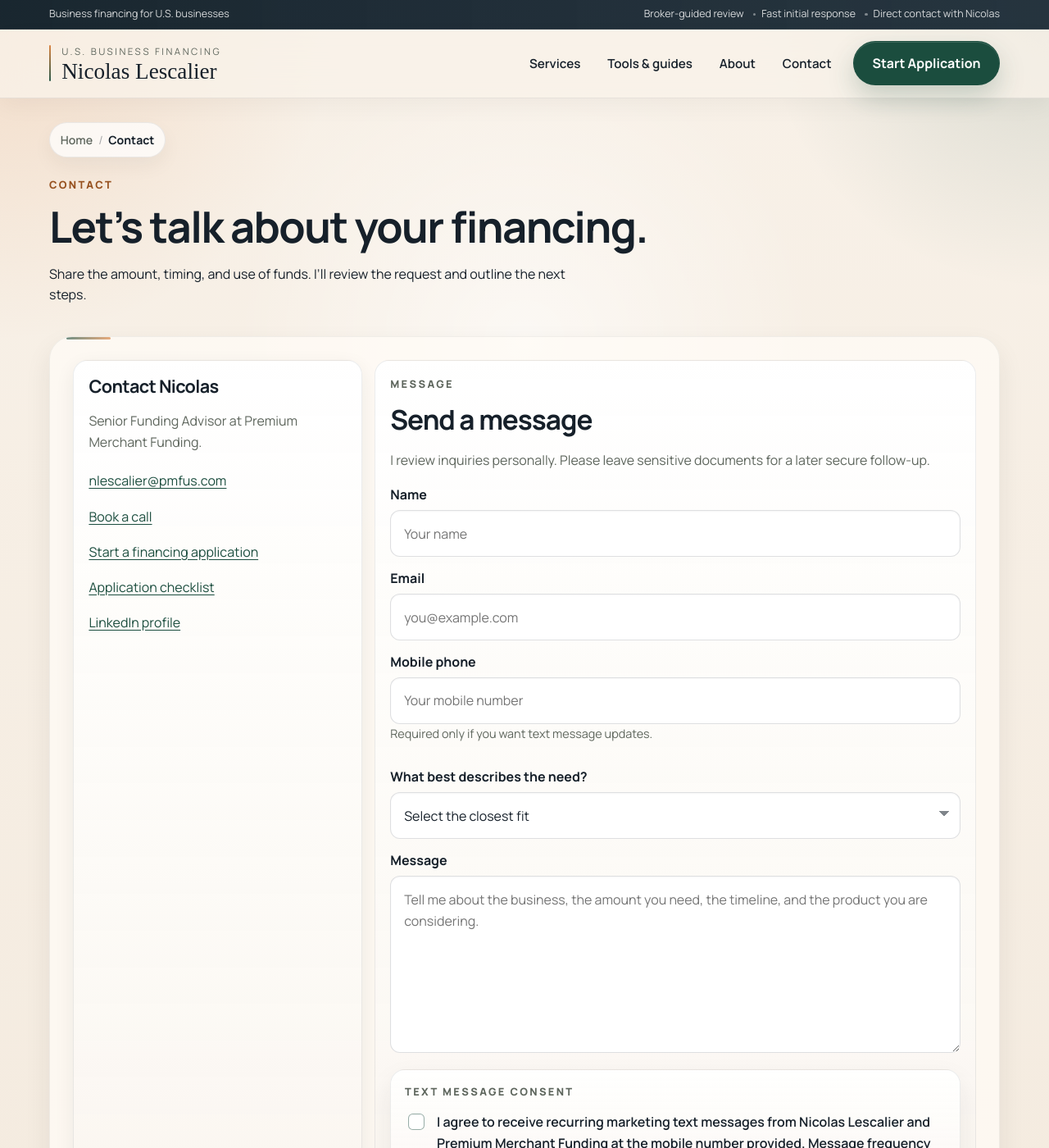
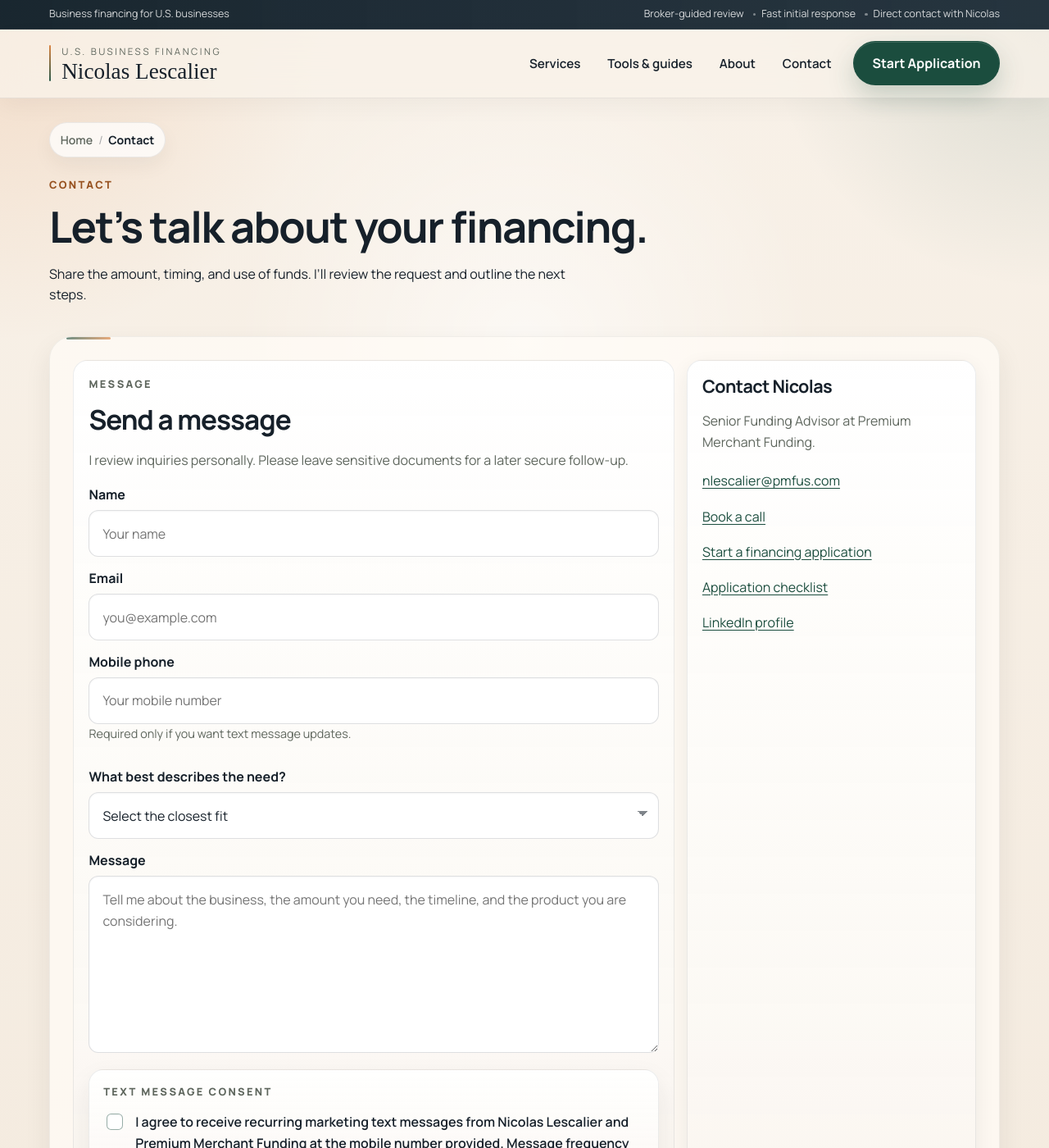
Before and after one commit to lescalier93/nicolaslescalier, a Jekyll site: the page built from contact.md, in a window 1280 px wide and 1400 px high. Shown: the whole window at 82% size. Built offline with Jekyll 4.4.1, drawn with Linux system fonts in a browser that asks for light colours; some web fonts are replaced.

Commit message:
Keep contact form reading and keyboard order consistent with the layout

```diff
--- a/assets/css/style.css
+++ b/assets/css/style.css
@@ -1803,7 +1803,7 @@ textarea:focus-visible { outline-color: var(--brand); }
 .topbar__copy, .topbar__meta { font-size: 0.78rem; }
 .site-nav a { padding: 0.55rem 0.65rem; }
 .button { min-height: 44px; text-align: center; line-height: 1.35; }
-.contact-layout { grid-template-columns: minmax(230px, 0.65fr) minmax(0, 1.35fr); }
+.contact-layout { grid-template-columns: minmax(0, 1.35fr) minmax(230px, 0.65fr); }
 .contact-layout .contact-card { align-self: start; }
 .contact-layout .contact-card h2 { font-size: 1.35rem; }
 .contact-layout .contact-form { box-shadow: none; }
--- a/contact.md
+++ b/contact.md
@@ -13,11 +13,7 @@ breadcrumb_title: Contact
   <p>Share the amount, timing, and use of funds. I’ll review the request and outline the next steps.</p>
 </header>
 <section class="section split contact-layout">
-  <aside class="contact-card">
-    <h2>Contact Nicolas</h2>
-    <p>Senior Funding Advisor at Premium Merchant Funding.</p>
-    <p class="link-stack"><a href="mailto:nlescalier@pmfus.com">nlescalier@pmfus.com</a><a href="https://calendly.com/nlescalier/funding" target="_blank" rel="noopener noreferrer">Book a call</a><a href="/apply/">Start a financing application</a><a href="/application-checklist/">Application checklist</a><a href="https://www.linkedin.com/in/nicolaslescalier/" target="_blank" rel="noopener noreferrer">LinkedIn profile</a></p>
-  </aside>
+
   <div class="contact-form">
     <p class="eyebrow">Message</p>
     <h2>Send a message</h2>
@@ -93,4 +89,9 @@ breadcrumb_title: Contact
       <button class="button" type="submit">Send inquiry</button>
     </form>
   </div>
+  <aside class="contact-card">
+    <h2>Contact Nicolas</h2>
+    <p>Senior Funding Advisor at Premium Merchant Funding.</p>
+    <p class="link-stack"><a href="mailto:nlescalier@pmfus.com">nlescalier@pmfus.com</a><a href="https://calendly.com/nlescalier/funding" target="_blank" rel="noopener noreferrer">Book a call</a><a href="/apply/">Start a financing application</a><a href="/application-checklist/">Application checklist</a><a href="https://www.linkedin.com/in/nicolaslescalier/" target="_blank" rel="noopener noreferrer">LinkedIn profile</a></p>
+  </aside>
 </section>
```
